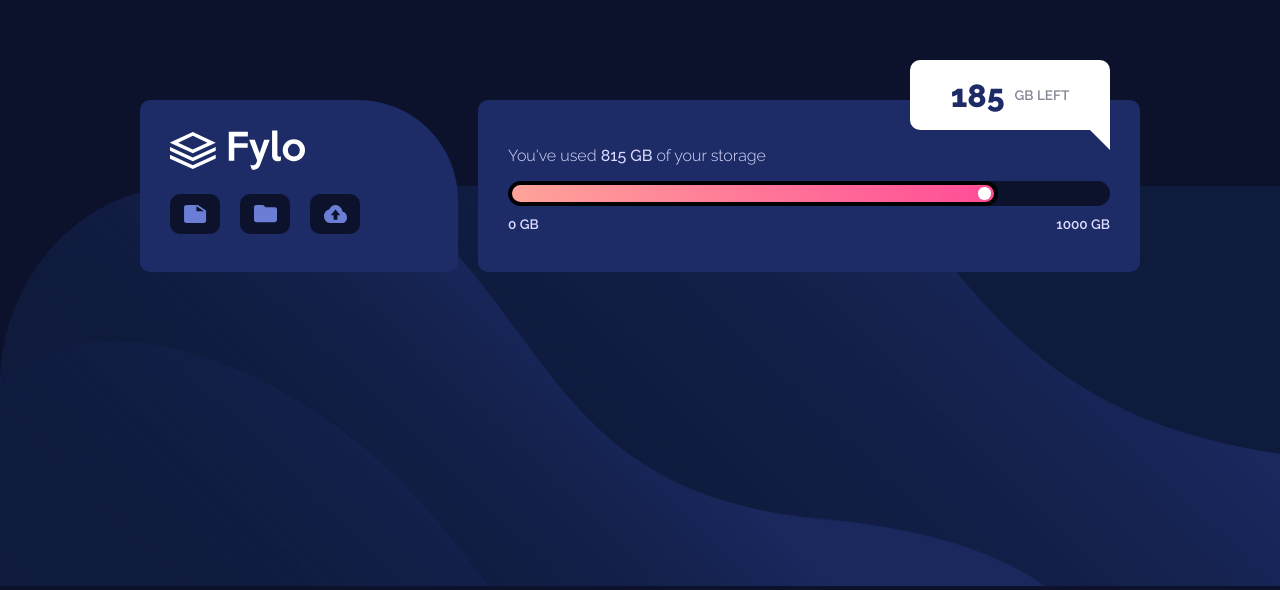
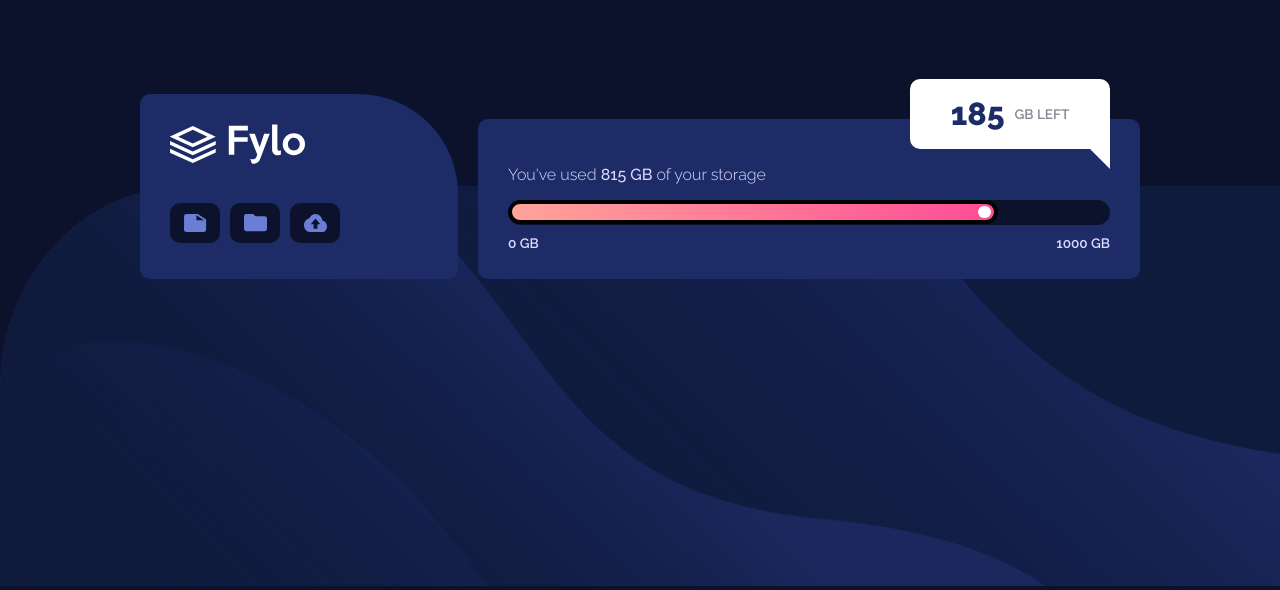
Before and after one commit to stiv-developer/fylo-data-storage-component-master, a plain HTML site: page index.html in a window 1280 px wide. Shown: the part 214-804 px from the top of the page. Drawn offline with Linux system fonts and the light colour scheme.

Commit message:
second commit

```diff
--- a/styles.css
+++ b/styles.css
@@ -208,15 +208,19 @@ body {
     .cards {
         flex-direction: row;
         column-gap: 20px;
+        align-items: end;
     }
 
     .cards .card.first {
         width: 30%;
+        height: 135px;
+        padding-bottom: 20px;
     }
 
     .cards .card.second {
         width: 70%;
         align-items: start;
+        height: 100px;
     }
 
     .card.second .card-header {
@@ -262,5 +266,11 @@ body {
         height: 50vh;
     }
 
+    .card.first .card-body .group-icons {
+        margin-top: 35px;
+    }
 
+    .card.first .card-body .group-icons ul {
+        width: 180px;
+     }
 }
```
